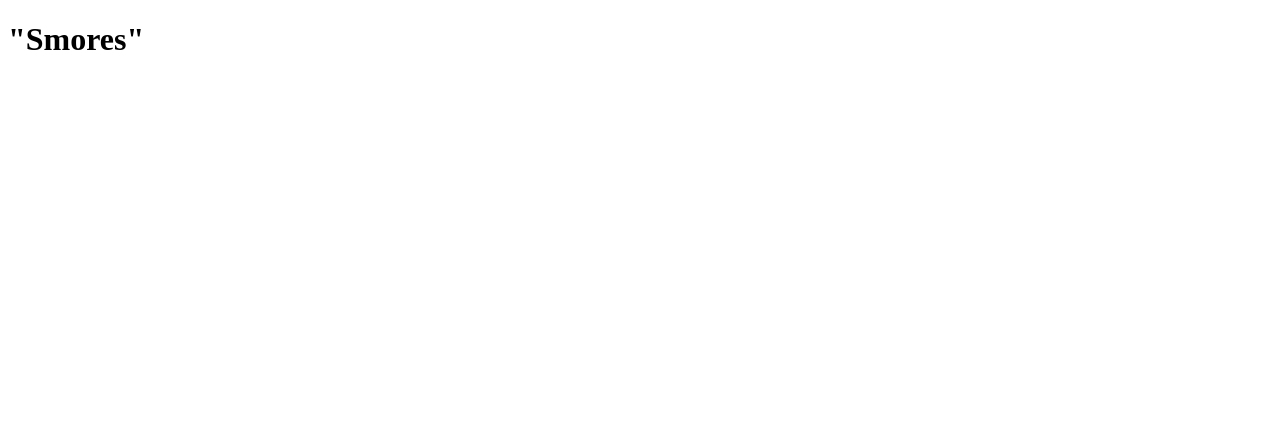
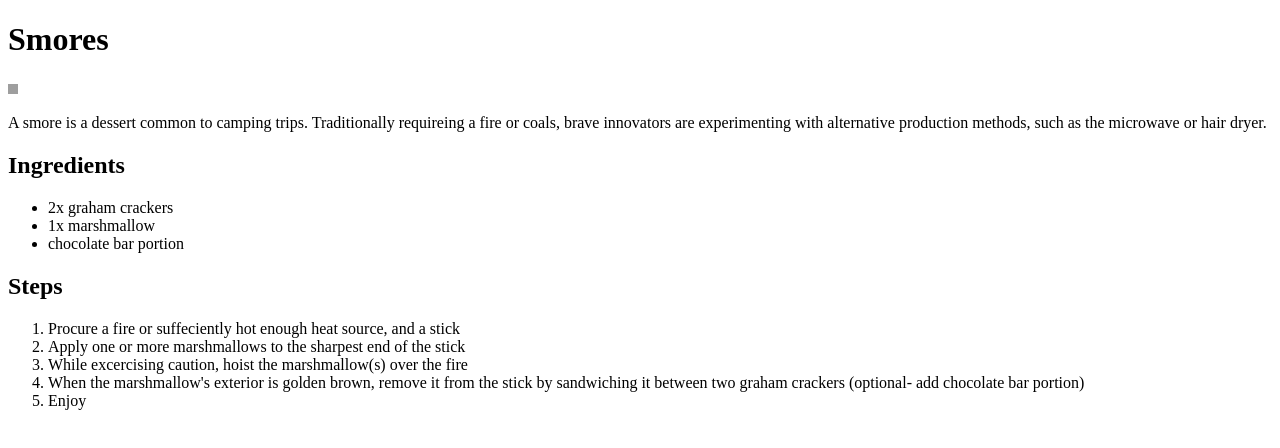
Before and after one commit to R-Thornburn/odin-recipes, a plain HTML site: page recipes/smores.html in a window 1280 px wide. Drawn offline with Linux system fonts and the light colour scheme; grey boxes are pictures that could not be loaded.

Commit message:
Add content to Smores.html

```diff
--- a/recipes/smores.html
+++ b/recipes/smores.html
@@ -3,12 +3,31 @@
 <head>
     <meta charset="UTF-8">
     <title>
-        "Smores"
+        Smores
     </title>
 </head>
 <body>
     <h1>
-        "Smores"
+        Smores
     </h1>
+    <img src="https://upload.wikimedia.org/wikipedia/commons/d/d9/Smores-Microwave.jpg" alt="A S'mores made with a half a Hershey's chocolate bar, Nabisco graham crackers and a marshmallow that has been melted in the microwave." height="10" width="10">
+    <p>
+        A smore is a dessert common to camping trips. Traditionally requireing a fire or coals, brave innovators are experimenting with alternative production methods, such as the microwave or hair dryer.
+    </p>
+    <h2>Ingredients</h2>
+    <ul>
+        <li>2x graham crackers</li>
+        <li>1x marshmallow</li>
+        <li>chocolate bar portion</li>
+    </ul>
+    <h2>Steps</h2>
+    <ol>
+        <li>Procure a fire or suffeciently hot enough heat source, and a stick</li>
+        <li>Apply one or more marshmallows to the sharpest end of the stick</li>
+        <li>While excercising caution, hoist the marshmallow(s) over the fire</li>
+        <li>When the marshmallow's exterior is golden brown, remove it from the stick by sandwiching it between two graham crackers (optional- add chocolate bar portion)</li>
+        <li>Enjoy</li>
+    </ol>
+
 </body>
 </html>
```
